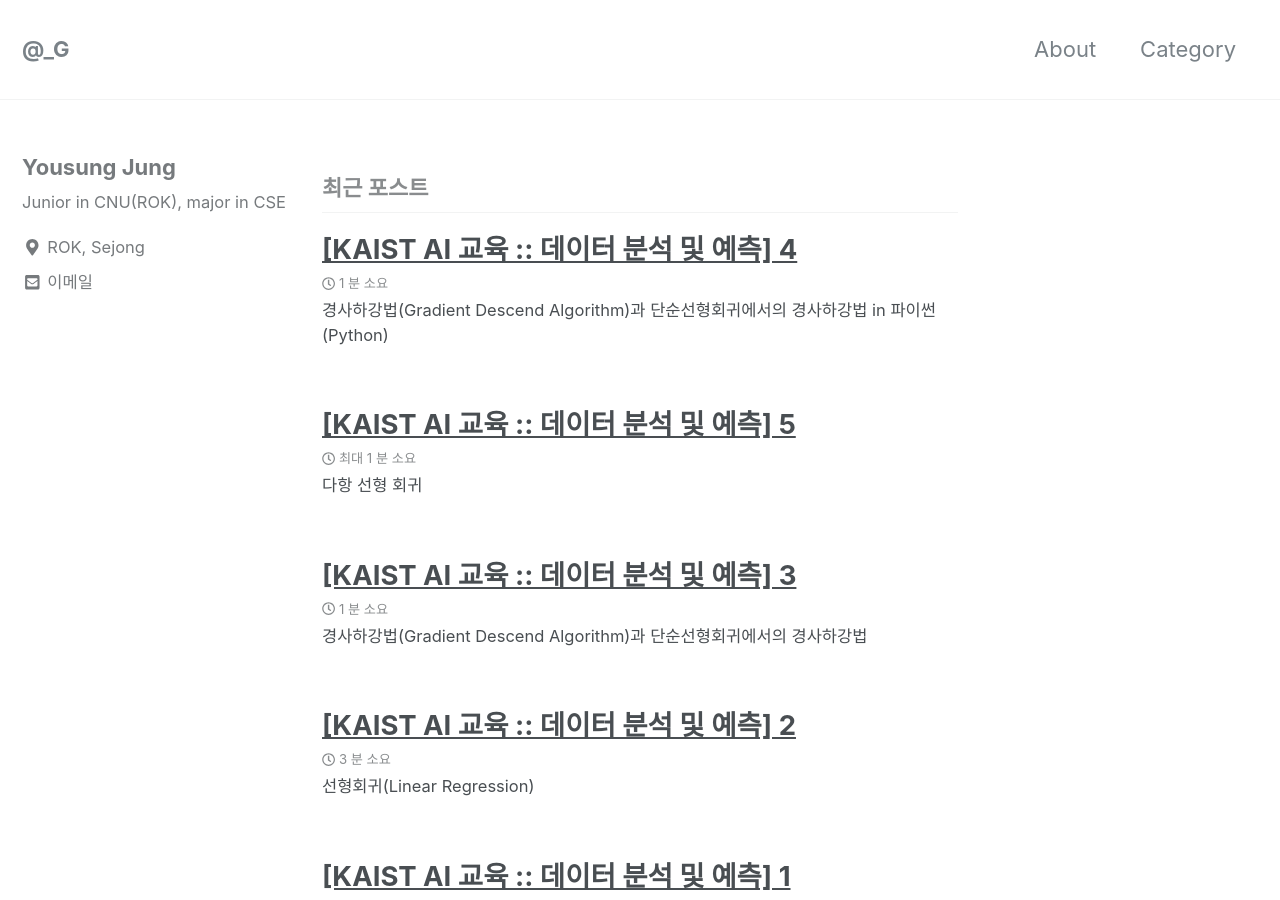
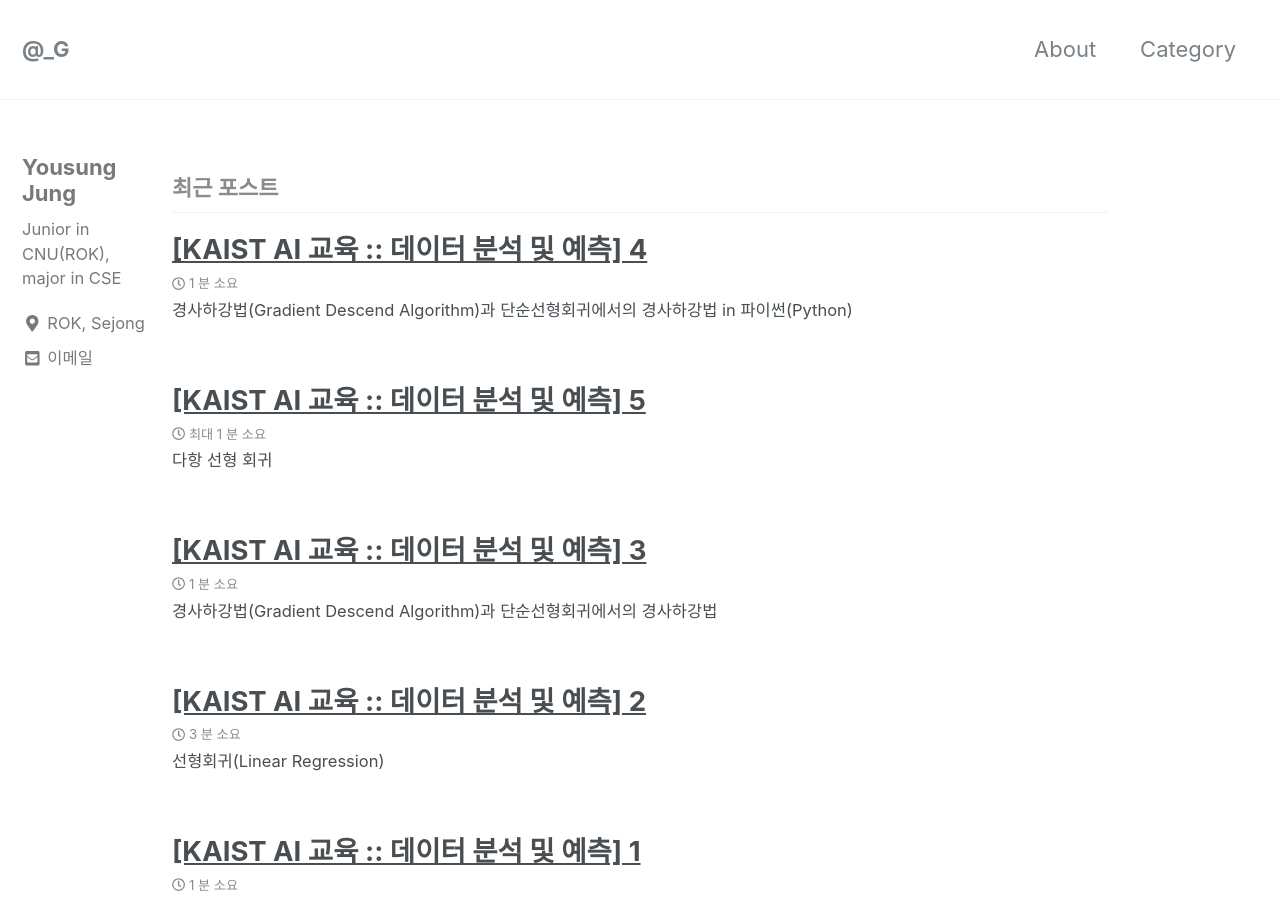
Before and after one commit to can019/can019.github.io, a Jekyll site: the page built from index.html, in a window 1280 px wide and 900 px high. Built offline with Jekyll 4.4.1, drawn with Linux system fonts in a browser that asks for light colours; nearby versions of some CDN libraries; the list of posts is cut into pages by our own code.

Commit message:
width margin changed

```diff
--- a/_sass/minimal-mistakes/_variables.scss
+++ b/_sass/minimal-mistakes/_variables.scss
@@ -138,9 +138,9 @@ $x-large: 1280px !default;
    Grid
    ========================================================================== */
 
-$right-sidebar-width-narrow: 200px !default;
-$right-sidebar-width: 300px !default;
-$right-sidebar-width-wide: 400px !default;
+$right-sidebar-width-narrow: 100px !default;
+$right-sidebar-width: 150px !default;
+$right-sidebar-width-wide: 200px !default;
 
 /*
    Other
```
